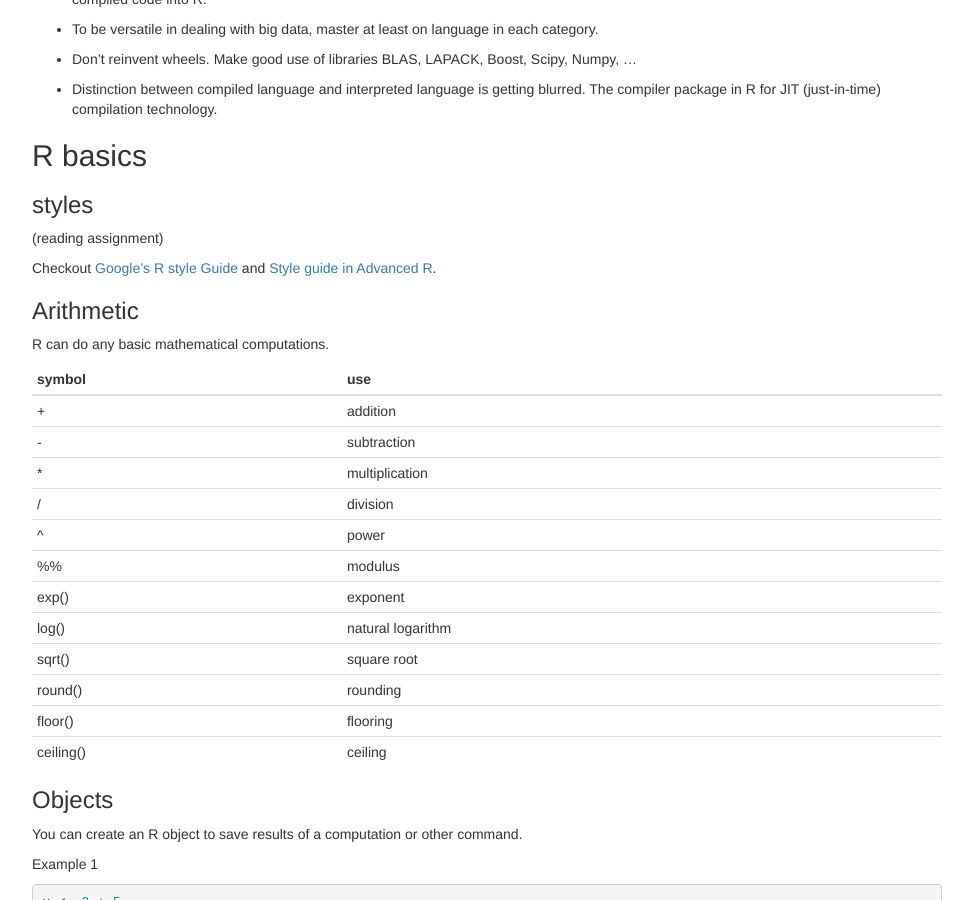
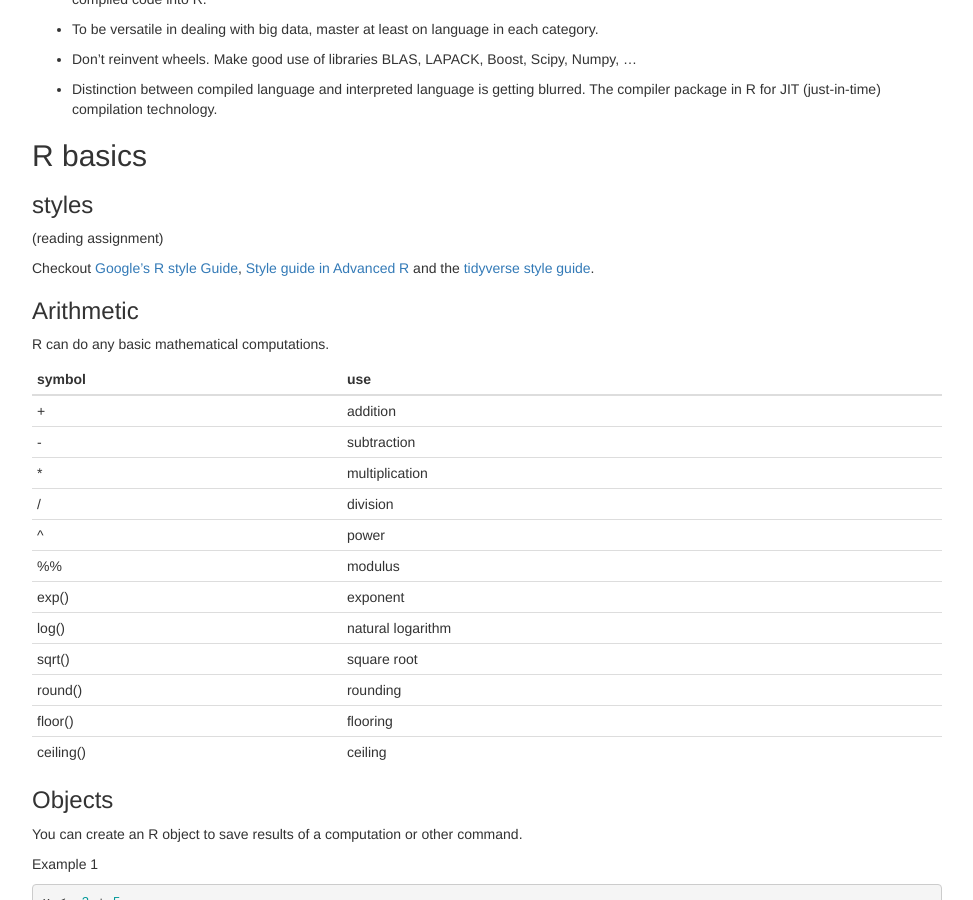
Before and after one commit to tulane-math7360/tulane-math7360.github.io, a Jekyll site: the page slides/03-R_cont/R_cont.html, which Jekyll copies as it is, in a window 1280 px wide and 900 px high, scrolled down 3270 px. Shown: the whole window, without its empty margins (153-1126 px from the left). Built offline with Jekyll 4.4.1, drawn with Linux system fonts in a browser that asks for light colours; formulas are drawn with MathJax 3.

Commit message:
update style guide

````diff
--- a/slides/03-R_cont/R_cont.Rmd
+++ b/slides/03-R_cont/R_cont.Rmd
@@ -149,7 +149,8 @@
 ### styles
 (reading assignment)
 
-Checkout [Google's R style Guide](https://google.github.io/styleguide/Rguide.html) and [Style guide in Advanced R](http://adv-r.had.co.nz/Style.html#undefined).
+Checkout [Google's R style Guide](https://google.github.io/styleguide/Rguide.html), [Style guide in Advanced R](http://adv-r.had.co.nz/Style.html#undefined)
+and the [tidyverse style guide](https://style.tidyverse.org/).
 
 ### Arithmetic
 
--- a/slides/03-R_cont/R_cont.html
+++ b/slides/03-R_cont/R_cont.html
@@ -517,7 +517,7 @@
 <div id="styles" class="section level3">
 <h3>styles</h3>
 <p>(reading assignment)</p>
-<p>Checkout <a href="https://google.github.io/styleguide/Rguide.html">Google’s R style Guide</a> and <a href="http://adv-r.had.co.nz/Style.html#undefined">Style guide in Advanced R</a>.</p>
+<p>Checkout <a href="https://google.github.io/styleguide/Rguide.html">Google’s R style Guide</a>, <a href="http://adv-r.had.co.nz/Style.html#undefined">Style guide in Advanced R</a> and the <a href="https://style.tidyverse.org/">tidyverse style guide</a>.</p>
 </div>
 <div id="arithmetic" class="section level3">
 <h3>Arithmetic</h3>
@@ -718,7 +718,7 @@
 ```
 
 ```
-## [1] 5 2 4 1 3
+## [1] 2 1 4 3 5
 ```
 
 ```r
@@ -726,7 +726,7 @@
 ```
 
 ```
-## [1] 3 1 4 2 5
+## [1] 1 2 3 4 5
 ```
 -->
 <!-- ## RMarkdown -->
````
